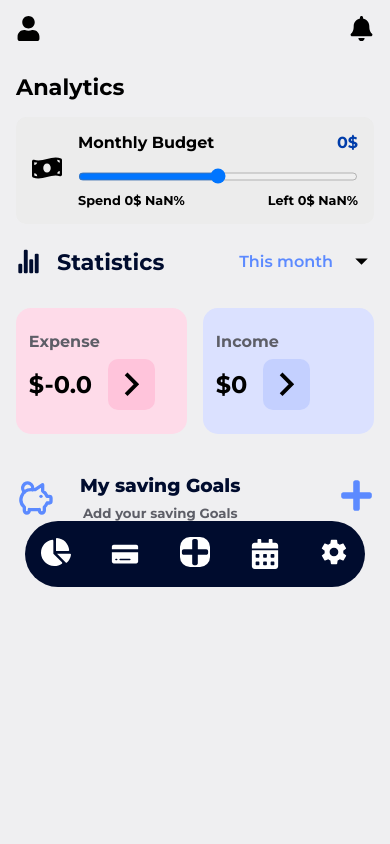
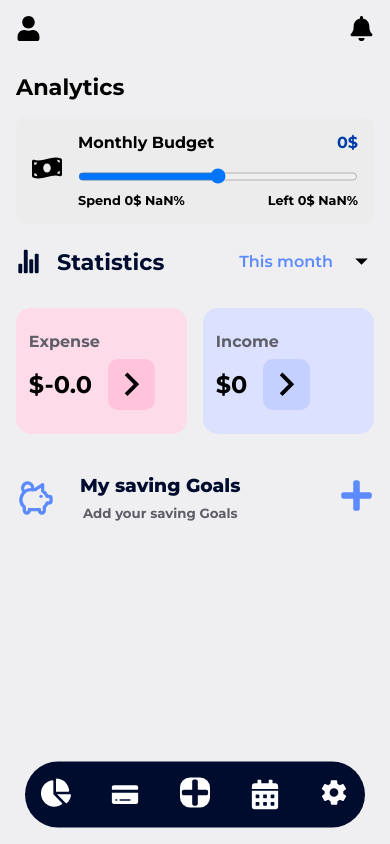
Before and after one commit to akdog/expense-wise, a React (Vite) app: page /home in a window 390 px wide. Built offline with nearby package versions, Linux system fonts and the light colour scheme.

Commit message:
Fixed Mobile Navbar

```diff
--- a/src/mobile/components/Navbar.tsx
+++ b/src/mobile/components/Navbar.tsx
@@ -1,5 +1,5 @@
 import styled from "styled-components";
-import { Link } from "react-router-dom";
+import { Link, useLocation } from "react-router-dom";
 
 //Import Icons
 import { FaChartPie } from "react-icons/fa";
@@ -9,8 +9,11 @@ import { FaCalendarAlt } from "react-icons/fa";
 import { IoMdSettings } from "react-icons/io";
 
 const Navbar = () => {
+  const location = useLocation();
+  const currentLocation = location.pathname;
+
   return (
-    <Main>
+    <Main currentLocation={currentLocation}>
       <div className="navbar-icons">
         <Link id="navbar-link" to="/home">
           <FaChartPie size="30" />
@@ -28,9 +31,10 @@ const Navbar = () => {
   );
 };
 
-const Main = styled.div`
+const Main = styled.div<{ currentLocation: string }>`
   position: sticky;
-  bottom: 2%;
+  bottom: ${(props) => (props.currentLocation === "/home" ? "0%" : "2%")};
+  top: ${(props) => (props.currentLocation === "/home" ? "100%" : "0%")};
 
   width: 95%;
   margin: 0 auto;
```
